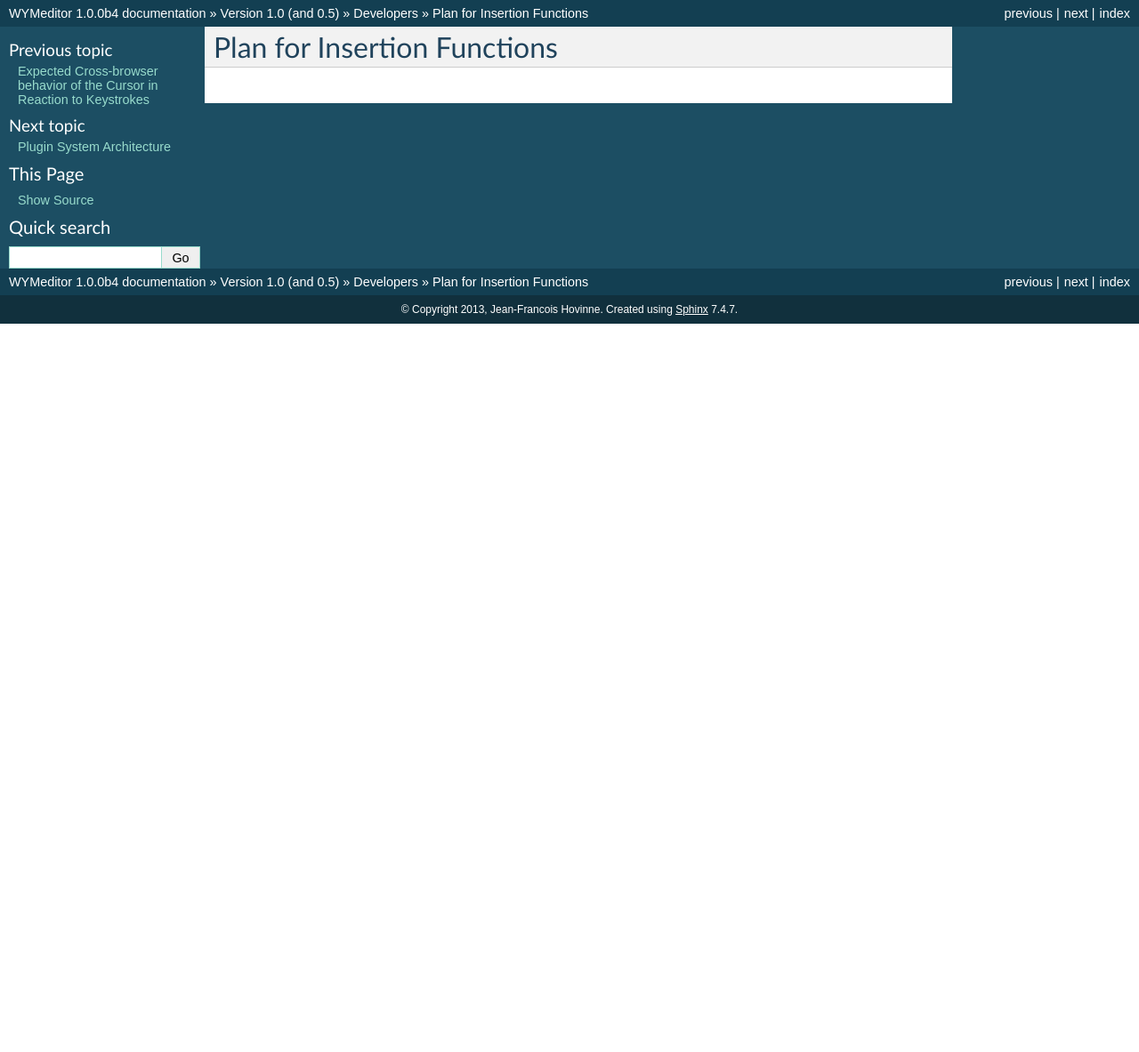
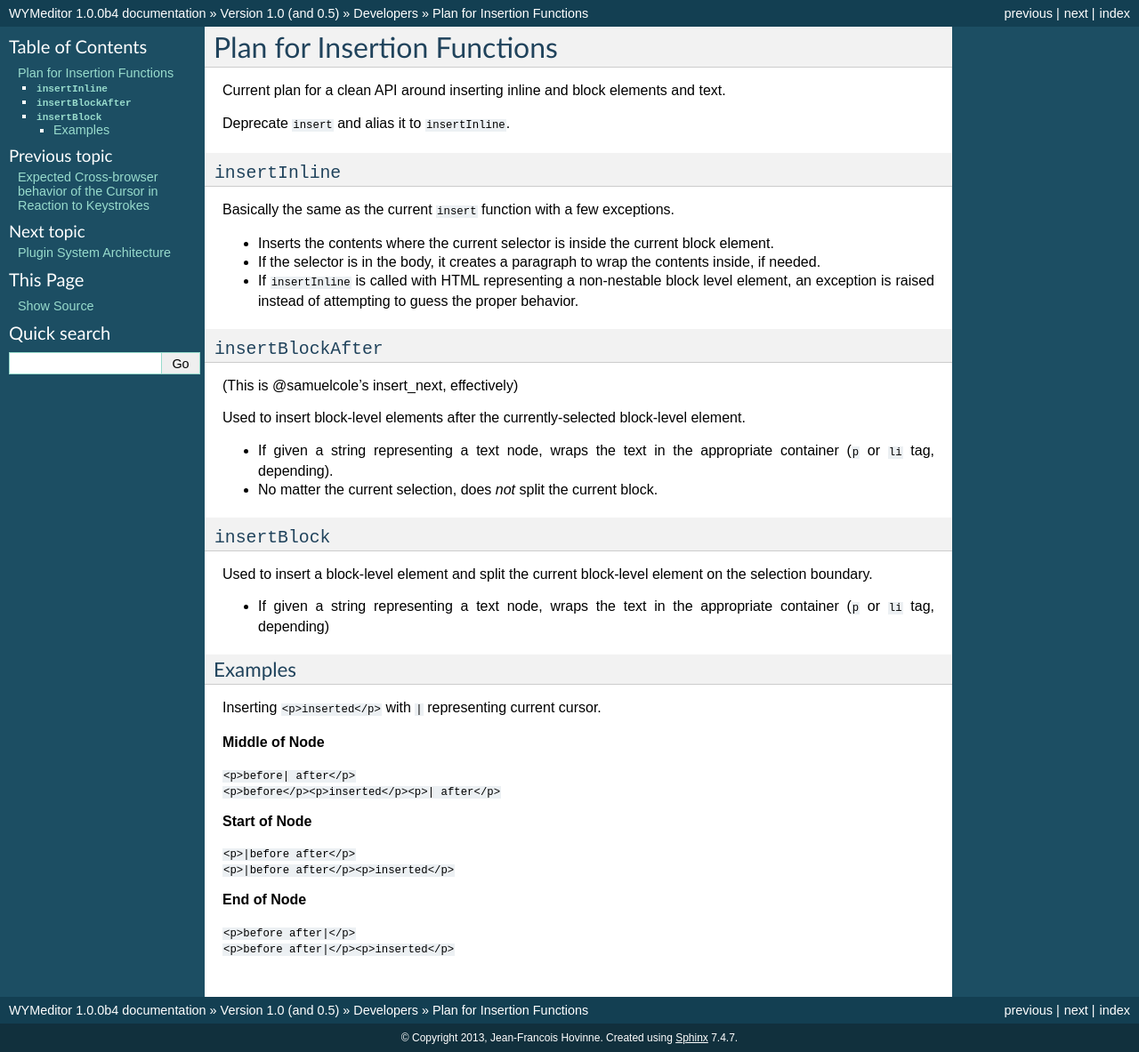
Before and after one commit to wymeditor/wymeditor, a Sphinx documentation site: the page built from docs/version_1.0_and_0.5/developers/insertion_functions.rst, in a window 1280 px wide. Shown: the whole page at 89% size. Built offline with Sphinx 7.4.7, drawn with Linux system fonts in a browser that asks for light colours; before the commit the page ends 900 px from its top, so only the background shows below that.

Commit message:
Added 'Plan for Insertion Functions' to the docs.

```diff
--- a/docs/version_1.0_and_0.5/developers/insertion_functions.rst
+++ b/docs/version_1.0_and_0.5/developers/insertion_functions.rst
@@ -1,2 +1,60 @@
 Plan for Insertion Functions
 ============================
+
+Current plan for a clean API around inserting inline and block elements and text.
+
+Deprecate ``insert`` and alias it to ``insertInline``.
+
+``insertInline``
+----------------
+
+Basically the same as the current ``insert`` function with a few exceptions.
+
+* Inserts the contents where the current selector is inside the current block
+  element.
+* If the selector is in the body, it creates a paragraph to wrap the contents
+  inside, if needed.
+* If ``insertInline`` is called with HTML representing a non-nestable block
+  level element, an exception is raised instead of attempting to guess the
+  proper behavior.
+
+``insertBlockAfter``
+--------------------
+
+(This is @samuelcole's insert_next, effectively)
+
+Used to insert block-level elements after the currently-selected block-level
+element.
+
+* If given a string representing a text node, wraps the text in the appropriate
+  container (``p`` or ``li`` tag, depending).
+* No matter the current selection, does *not* split the current block.
+
+``insertBlock``
+---------------
+
+Used to insert a block-level element and split the current block-level element
+on the selection boundary.
+
+* If given a string representing a text node, wraps the text in the appropriate
+  container (``p`` or ``li`` tag, depending)
+
+Examples
+^^^^^^^^
+
+Inserting ``<p>inserted</p>`` with ``|`` representing current cursor.
+
+**Middle of Node**
+
+| ``<p>before| after</p>``
+| ``<p>before</p><p>inserted</p><p>| after</p>``
+
+**Start of Node**
+
+| ``<p>|before after</p>``
+| ``<p>|before after</p><p>inserted</p>``
+
+**End of Node**
+
+| ``<p>before after|</p>``
+| ``<p>before after|</p><p>inserted</p>``
```
